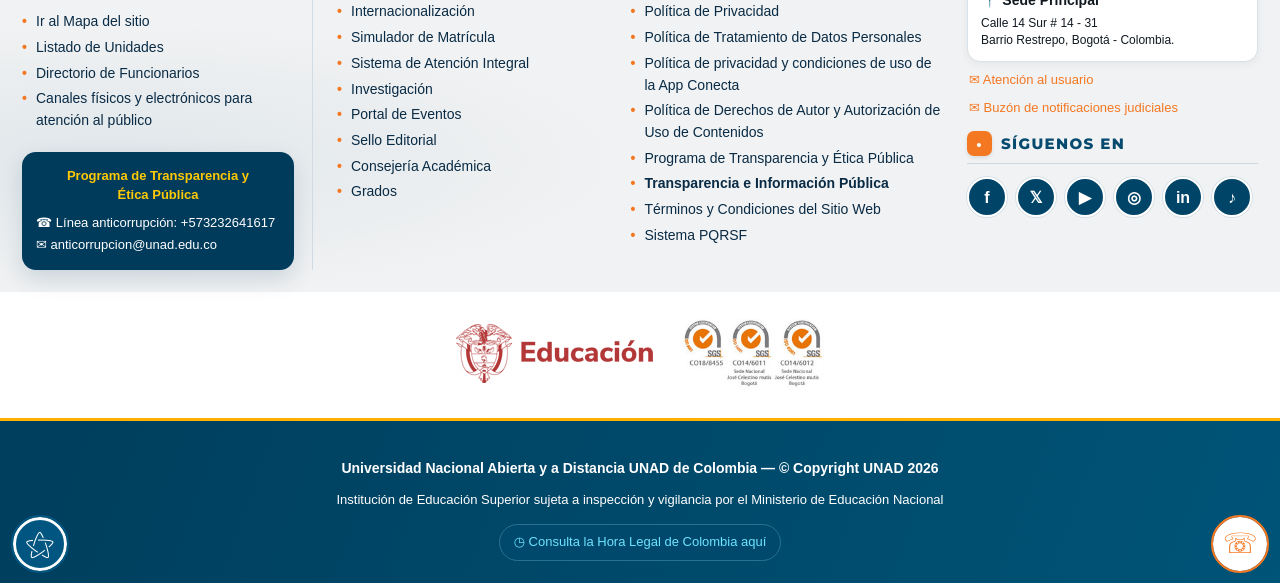
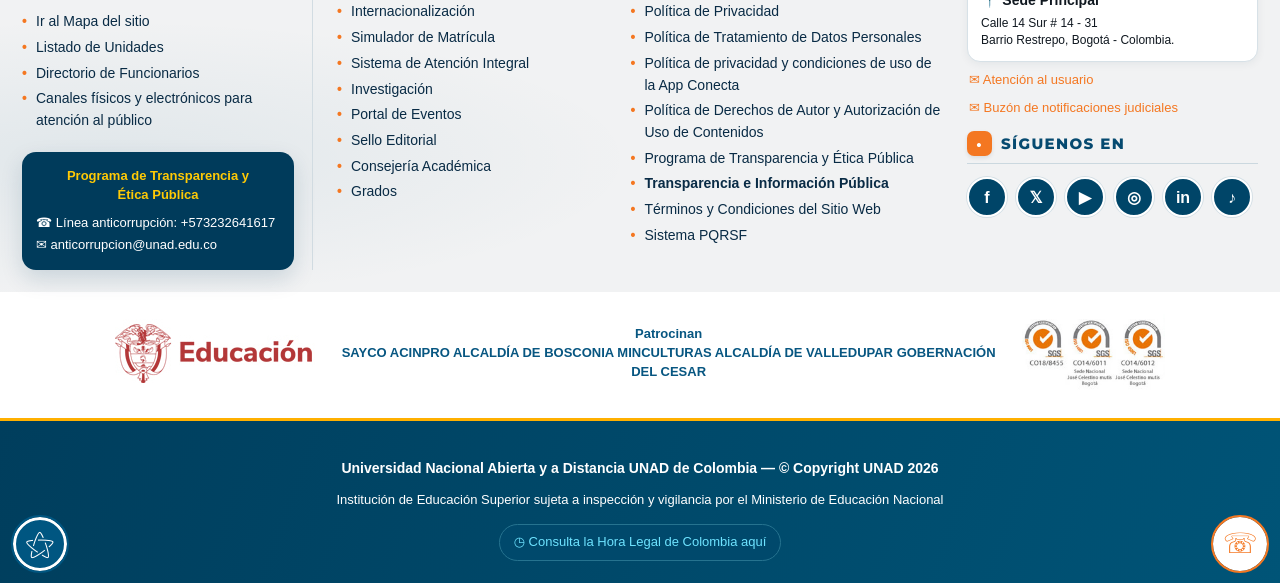
Before and after one commit to dehider/MicrositioPublic, a plain HTML site: page conversatorio-vida-obra.html in a window 1280 px wide. Shown: the part 6133-6716 px from the top of the page. Drawn offline with Linux system fonts and the light colour scheme.

Commit message:
Add VII Festival sponsors beside Ministry footer logo

```diff
--- a/conversatorio-vida-obra.html
+++ b/conversatorio-vida-obra.html
@@ -106,7 +106,18 @@
       </section>
     </div>
   </div>
-  <div class="unad-footer__certs" aria-label="Acreditaciones y certificaciones institucionales"><div class="unad-footer__certs-inner"><img class="unad-footer__mineducacion" src="images/MINEDUCACION.webp" alt="Ministerio de Educación Nacional"><img class="unad-footer__certificaciones" src="images/CERTIFICACIONES.webp" alt="Certificaciones institucionales UNAD"></div></div>
+  <div class="unad-footer__certs" aria-label="Acreditaciones y certificaciones institucionales"><div class="unad-footer__certs-inner"><img class="unad-footer__mineducacion" src="images/MINEDUCACION.webp" alt="Ministerio de Educación Nacional">
+<div class="unad-footer__sponsors" aria-label="Patrocinadores del VII Festival">
+ <span class="unad-footer__sponsors-title">Patrocinan</span>
+ <div class="unad-footer__sponsors-list">
+  <span class="sponsor-wordmark sponsor-wordmark--sayco">SAYCO</span>
+  <span class="sponsor-wordmark sponsor-wordmark--acinpro">ACINPRO</span>
+  <span class="sponsor-wordmark">ALCALDÍA DE BOSCONIA</span>
+  <span class="sponsor-wordmark">MINCULTURAS</span>
+  <span class="sponsor-wordmark">ALCALDÍA DE VALLEDUPAR</span>
+  <span class="sponsor-wordmark">GOBERNACIÓN DEL CESAR</span>
+ </div>
+</div><img class="unad-footer__certificaciones" src="images/CERTIFICACIONES.webp" alt="Certificaciones institucionales UNAD"></div></div>
   <div class="unad-footer__bottom"><p><strong>Universidad Nacional Abierta y a Distancia UNAD de Colombia — © Copyright UNAD 2026</strong></p><p>Institución de Educación Superior sujeta a inspección y vigilancia por el Ministerio de Educación Nacional</p><a href="https://horalegal.inm.gov.co/">◷ Consulta la Hora Legal de Colombia aquí</a></div>
   <a class="unad-footer__access" href="https://www.unad.edu.co/" aria-label="Accesibilidad">⚝</a>
   <a class="unad-footer__help" href="https://www.unad.edu.co/" aria-label="Servicios en línea y asesoría">☏</a>
```
